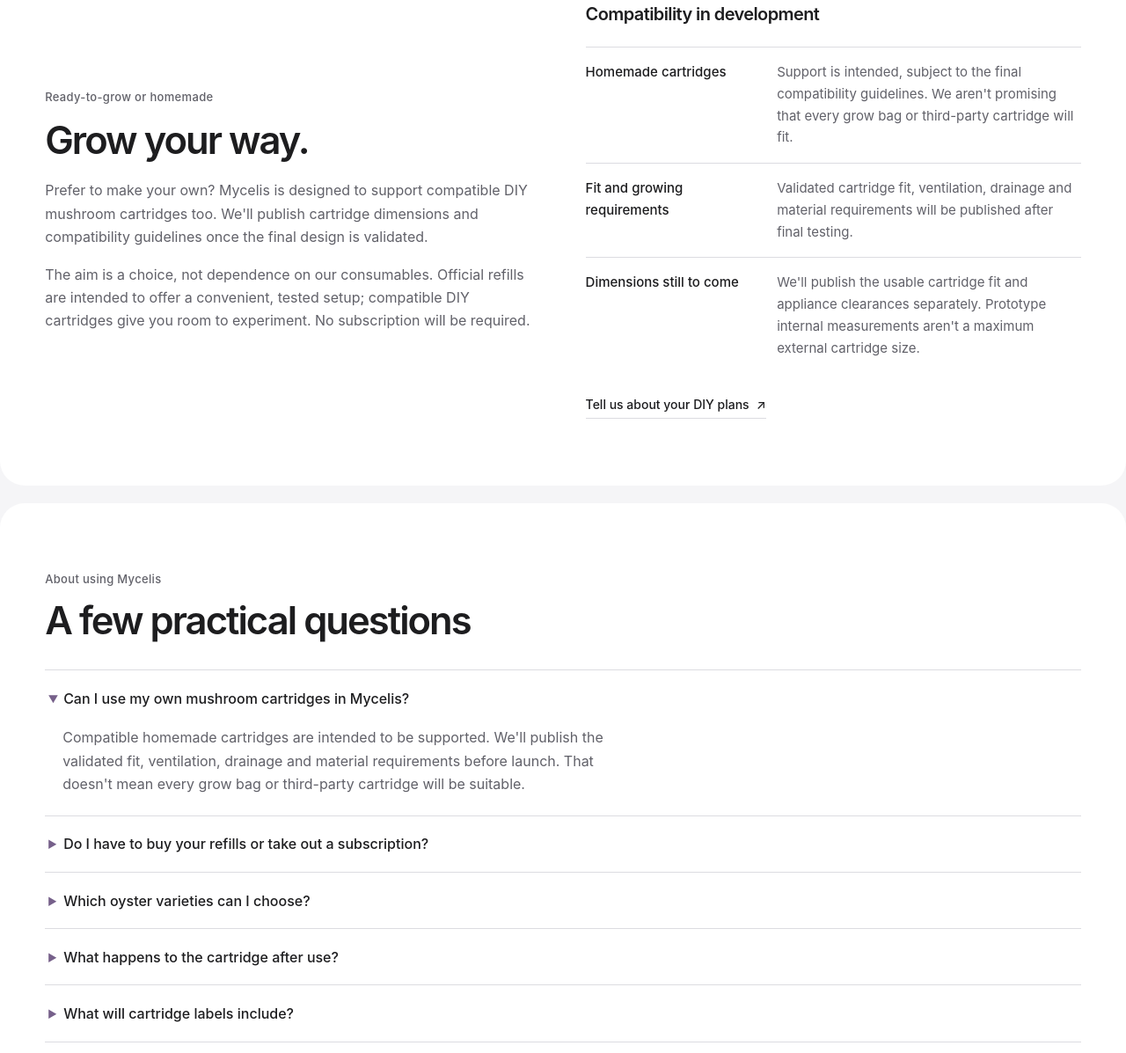
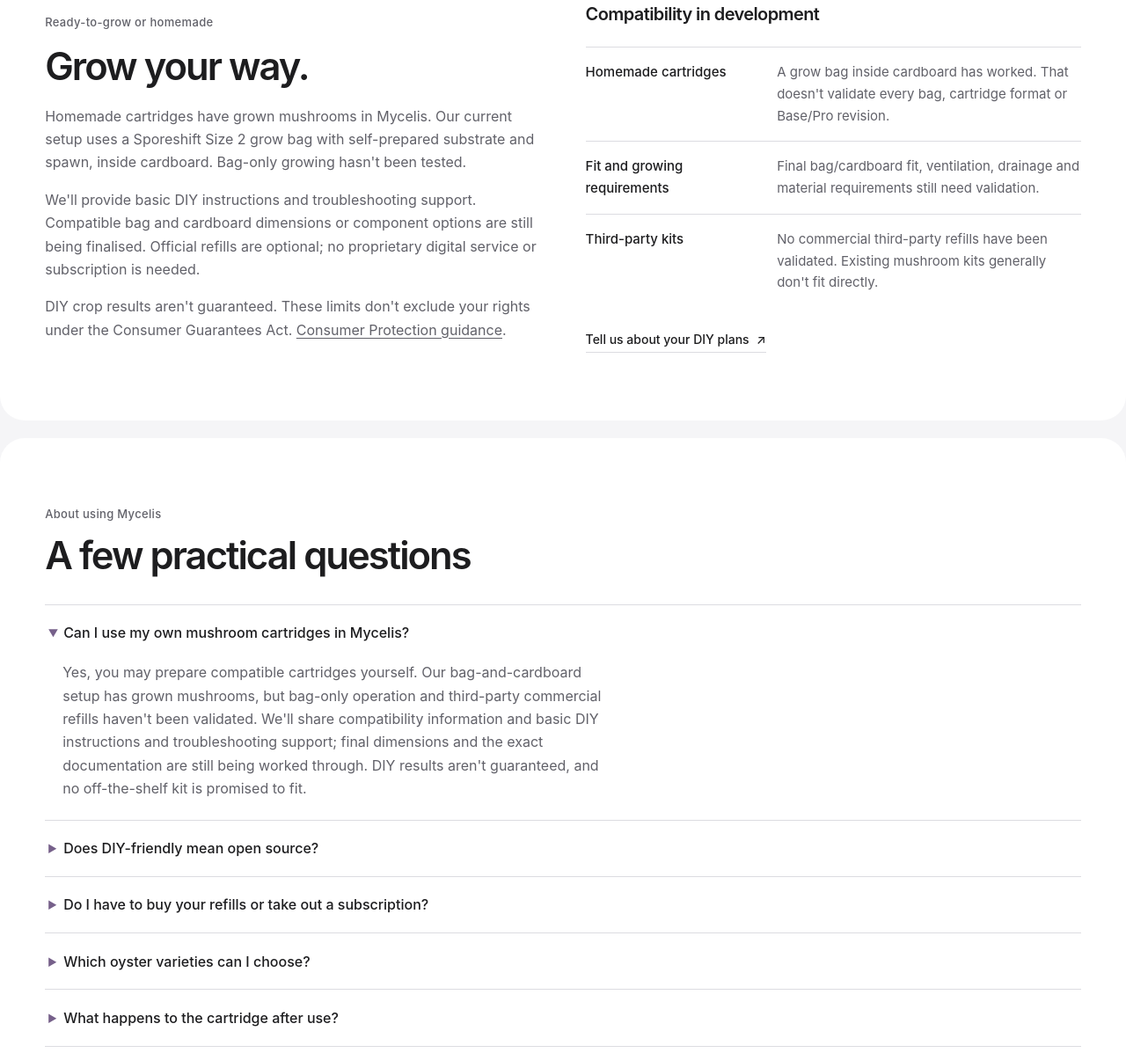
Before and after one commit to GrowMycelis/mycelis-website, a plain HTML site: page mycelis.html in a window 1280 px wide. Shown: the part 6867-8064 px from the top of the page at 88% size. Drawn offline with Linux system fonts and the light colour scheme.

Commit message:
Clarify DIY evidence, prototype mat sizes and refill choice

```diff
--- a/mycelis.html
+++ b/mycelis.html
@@ -131,18 +131,19 @@
       </section>
 
       <section class="content-split grow-your-way" id="mycelis-compatibility" aria-labelledby="mycelis-diy-title">
-        <div class="prose"><p class="section-index">Ready-to-grow or homemade</p><h2 id="mycelis-diy-title">Grow your way.</h2><p>Prefer to make your own? Mycelis is designed to support compatible DIY mushroom cartridges too. We'll publish cartridge dimensions and compatibility guidelines once the final design is validated.</p><p>The aim is a choice, not dependence on our consumables. Official refills are intended to offer a convenient, tested setup; compatible DIY cartridges give you room to experiment. No subscription will be required.</p></div>
+        <div class="prose"><p class="section-index">Ready-to-grow or homemade</p><h2 id="mycelis-diy-title">Grow your way.</h2><p>Homemade cartridges have grown mushrooms in Mycelis. Our current setup uses a Sporeshift Size 2 grow bag with self-prepared substrate and spawn, inside cardboard. Bag-only growing hasn't been tested.</p><p>We'll provide basic DIY instructions and troubleshooting support. Compatible bag and cardboard dimensions or component options are still being finalised. Official refills are optional; no proprietary digital service or subscription is needed.</p><p>DIY crop results aren't guaranteed. These limits don't exclude your rights under the Consumer Guarantees Act. <a href="https://www.consumerprotection.govt.nz/general-help/guide-to-buying-smart/warranties">Consumer Protection guidance</a>.</p></div>
         <div><h3 class="compatibility-heading">Compatibility in development</h3><dl class="compatibility-specs">
-          <div><dt>Homemade cartridges</dt><dd>Support is intended, subject to the final compatibility guidelines. We aren't promising that every grow bag or third-party cartridge will fit.</dd></div>
-          <div><dt>Fit and growing requirements</dt><dd>Validated cartridge fit, ventilation, drainage and material requirements will be published after final testing.</dd></div>
-          <div><dt>Dimensions still to come</dt><dd>We'll publish the usable cartridge fit and appliance clearances separately. Prototype internal measurements aren't a maximum external cartridge size.</dd></div>
+          <div><dt>Homemade cartridges</dt><dd>A grow bag inside cardboard has worked. That doesn't validate every bag, cartridge format or Base/Pro revision.</dd></div>
+          <div><dt>Fit and growing requirements</dt><dd>Final bag/cardboard fit, ventilation, drainage and material requirements still need validation.</dd></div>
+          <div><dt>Third-party kits</dt><dd>No commercial third-party refills have been validated. Existing mushroom kits generally don't fit directly.</dd></div>
         </dl><a class="arrow-link" href="mailto:hello@mycelis.co.nz?subject=Mycelis%20DIY%20cartridge%20interest">Tell us about your DIY plans <span aria-hidden="true">↗</span></a></div>
       </section>
 
       <section class="faq-section" aria-labelledby="mycelis-questions-title">
         <div class="section-heading"><p class="section-index">About using Mycelis</p><h2 id="mycelis-questions-title">A few practical questions</h2></div>
         <div class="faq-list">
-          <details open><summary>Can I use my own mushroom cartridges in Mycelis?</summary><div class="prose"><p>Compatible homemade cartridges are intended to be supported. We'll publish the validated fit, ventilation, drainage and material requirements before launch. That doesn't mean every grow bag or third-party cartridge will be suitable.</p></div></details>
+          <details open><summary>Can I use my own mushroom cartridges in Mycelis?</summary><div class="prose"><p>Yes, you may prepare compatible cartridges yourself. Our bag-and-cardboard setup has grown mushrooms, but bag-only operation and third-party commercial refills haven't been validated. We'll share compatibility information and basic DIY instructions and troubleshooting support; final dimensions and the exact documentation are still being worked through. DIY results aren't guaranteed, and no off-the-shelf kit is promised to fit.</p></div></details>
+          <details><summary>Does DIY-friendly mean open source?</summary><div class="prose"><p>DIY-friendly doesn't mean open source. We intend to share refill dimensions, fitting information and basic DIY guidance. This isn't a commitment to release appliance CAD, electronics designs, firmware or manufacturing methods. The exact documents are still being decided.</p></div></details>
           <details><summary>Do I have to buy your refills or take out a subscription?</summary><div class="prose"><p>No subscription will be required. Our ready-to-grow cartridges are being developed for convenience, alongside support for compatible DIY cartridges. The cartridge range and any future refill services are still being worked out.</p></div></details>
           <details><summary>Which oyster varieties can I choose?</summary><div class="prose"><p>Blue Oyster, Italian Grey Oyster and Pink Oyster have all been grown successfully during development and are our intended launch trio. They share the same pricing, with mix-and-match packs planned. That doesn't guarantee a particular harvest or confirm repeatable second-face results for each variety.</p></div></details>
           <details><summary>What happens to the cartridge after use?</summary><div class="prose"><p>The entire official cartridge is single-use and replaced when you're finished with it. There is no reusable holder to transfer. The intended second-face grow uses that same cartridge before disposal; single-use doesn't mean throwing it away after the first harvest.</p><p>The intended cardboard shell and plastic substrate bag are designed to separate after use. Cardboard recycling, organic-bin acceptance and spent-substrate use in soil still need verification. We aren't claiming the whole cartridge is recyclable or compostable. We'll publish confirmed end-of-use and cleaning guidance before launch.</p></div></details>
```
Also changed, not shown: about.html (+1 -1 lines), index.html (+2 -2 lines), virelis.html (+6 -5 lines), 1 other file.
